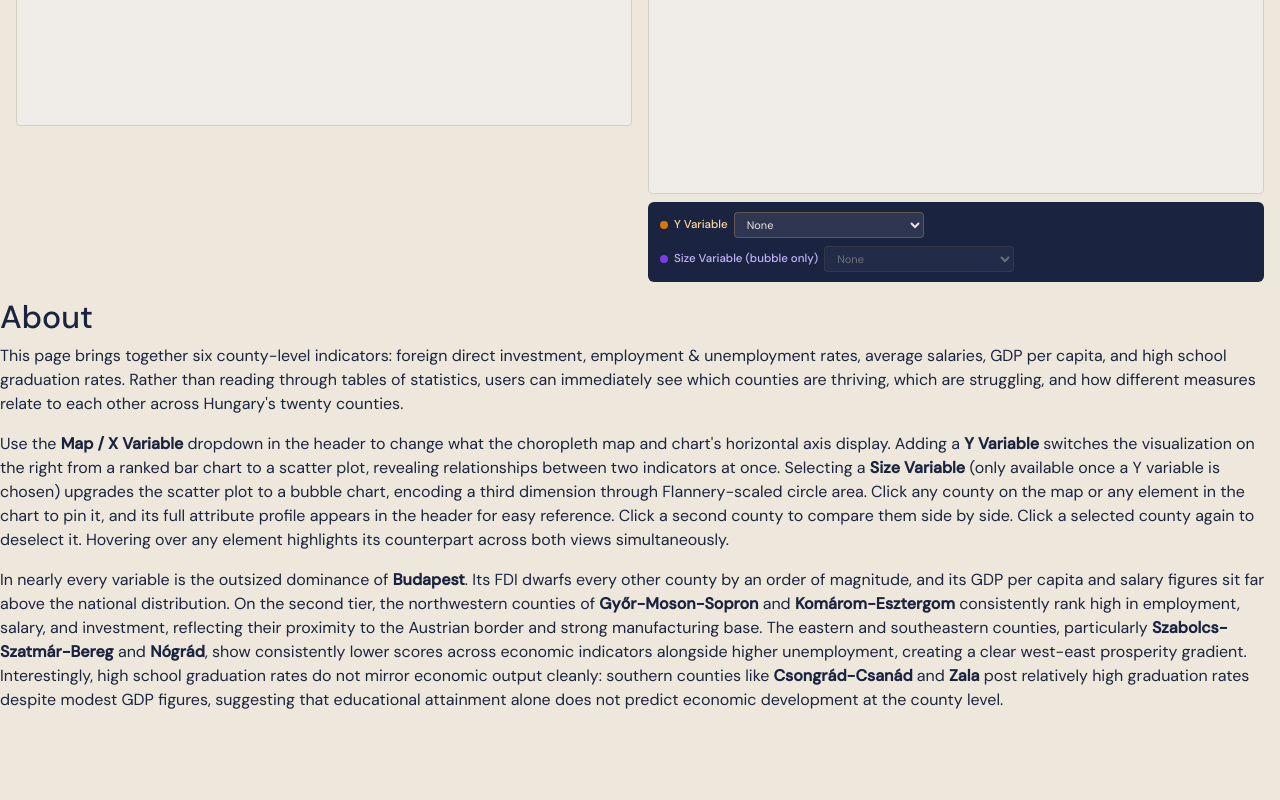
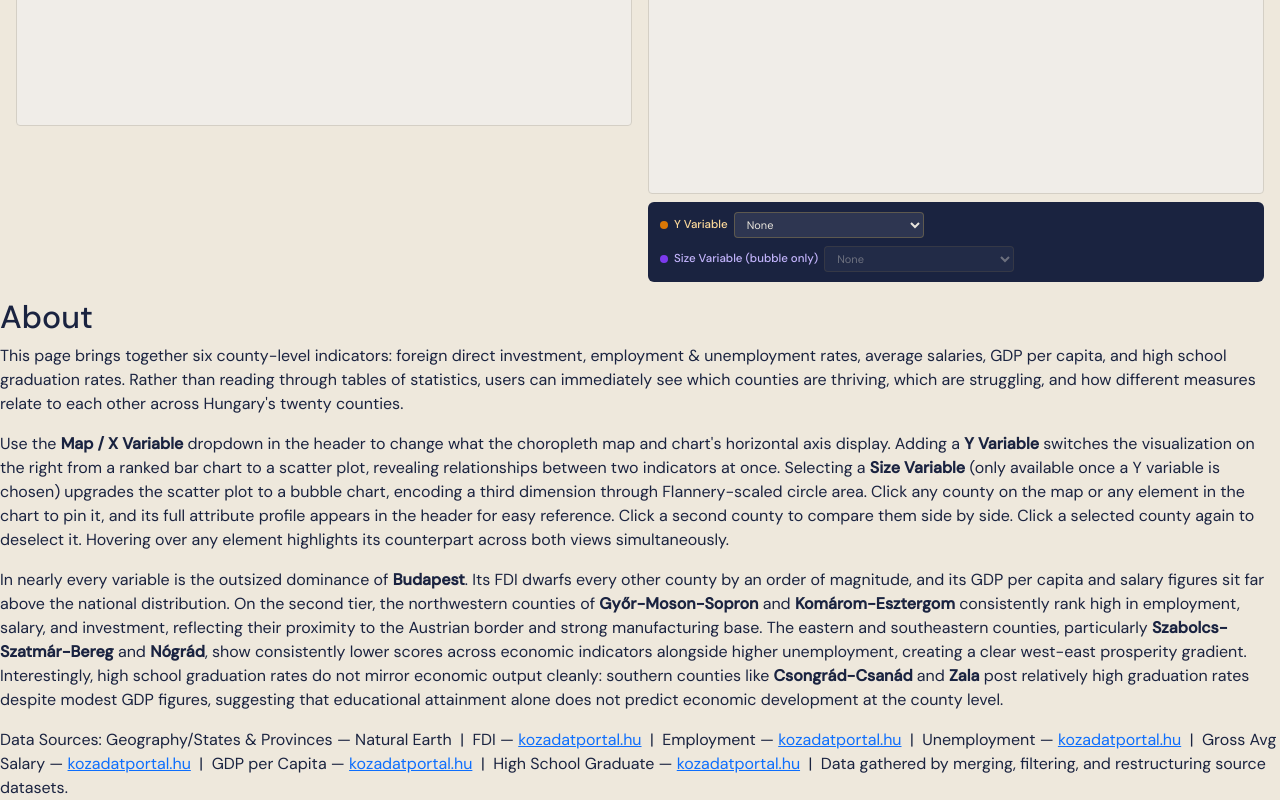
Before and after one commit to MollyA678/unit-3, a plain HTML site: page index.html in a window 1280 px wide. Shown: the part 631-1431 px from the top of the page. Before the commit the page ends 1359 px from the top, so only its background shows below. Drawn offline with nearby package versions, Linux system fonts and the light colour scheme; no server answers.

Commit message:
Final D3 Lab

```diff
--- a/index.html
+++ b/index.html
@@ -122,6 +122,19 @@
         </div>
     </div>
 
+    <footer id="sources-footer">
+        <div id="sources-inner">
+            <span class="sources-label">Data Sources:</span>
+            Geography/States &amp; Provinces — Natural Earth &nbsp;|&nbsp;
+            FDI — <a href="https://kozadatportal.hu/dataset/99d9ee2e-a4b5-4c42-9664-3ac705589e5f#" target="_blank">kozadatportal.hu</a> &nbsp;|&nbsp;
+            Employment — <a href="https://kozadatportal.hu/dataset/foglalkoztatasi-rata-megye-es-regio-szerint#" target="_blank">kozadatportal.hu</a> &nbsp;|&nbsp;
+            Unemployment — <a href="https://kozadatportal.hu/dataset/munkanelkulisegi-rata-megye-es-regio-szerint/resource/044b03f3-6b82-46a4-b42a-843062bcd4f6#" target="_blank">kozadatportal.hu</a> &nbsp;|&nbsp;
+            Gross Avg Salary — <a href="https://kozadatportal.hu/dataset/c1c63668-2cd9-473e-86b3-3314065fa9a1/resource/30de58fe-5e19-4890-acfd-c2afd14cb69b" target="_blank">kozadatportal.hu</a> &nbsp;|&nbsp;
+            GDP per Capita — <a href="https://kozadatportal.hu/dataset/egy-fore-juto-brutto-hazai-termek-megye-es-regio-szerint#" target="_blank">kozadatportal.hu</a> &nbsp;|&nbsp;
+            High School Graduate — <a href="https://kozadatportal.hu/dataset/-erettsegizettek-es-felsofoku-oklevelet-szerzettek-aranya-megye-es-regio-szerint----" target="_blank">kozadatportal.hu</a> &nbsp;|&nbsp;
+            Data gathered by merging, filtering, and restructuring source datasets.
+        </div>
+    </footer>
     <div id="tooltip"></div>
 
     <script src="./js/main_with_debug.js"></script>
```
